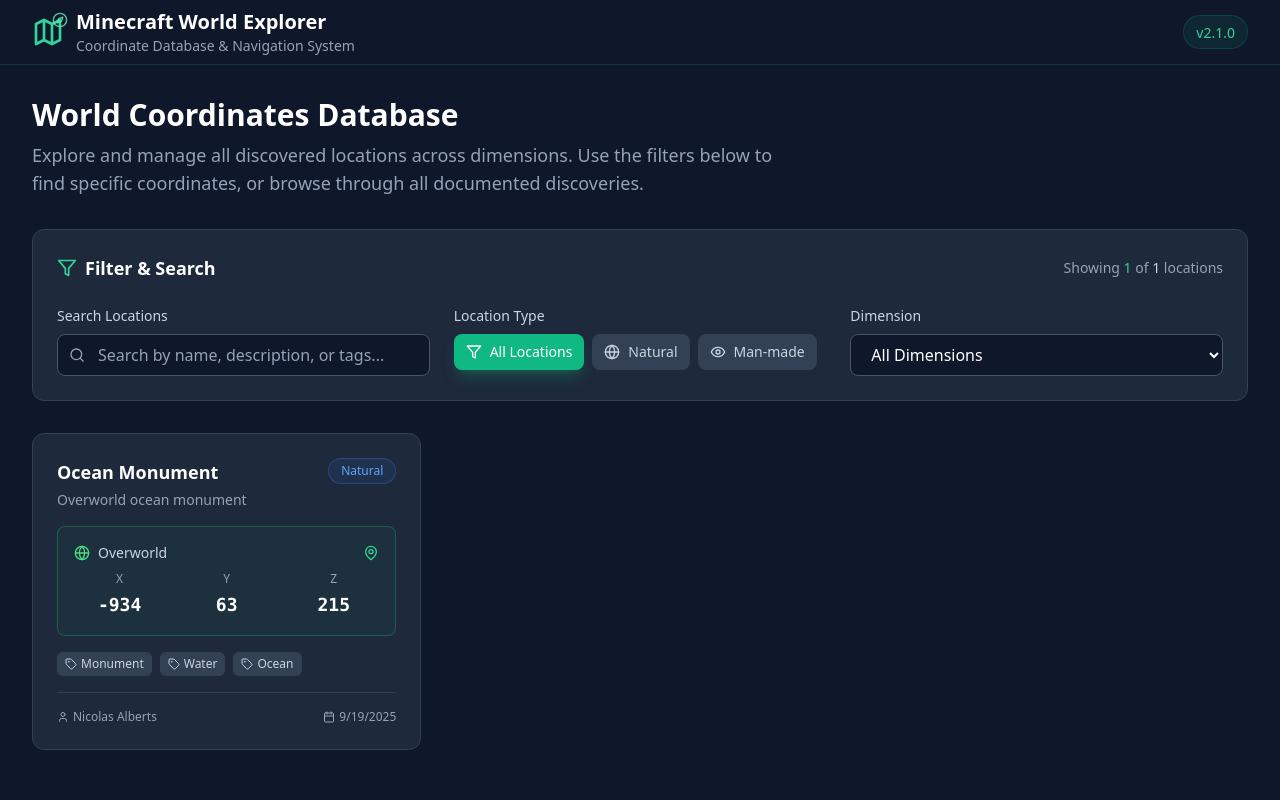
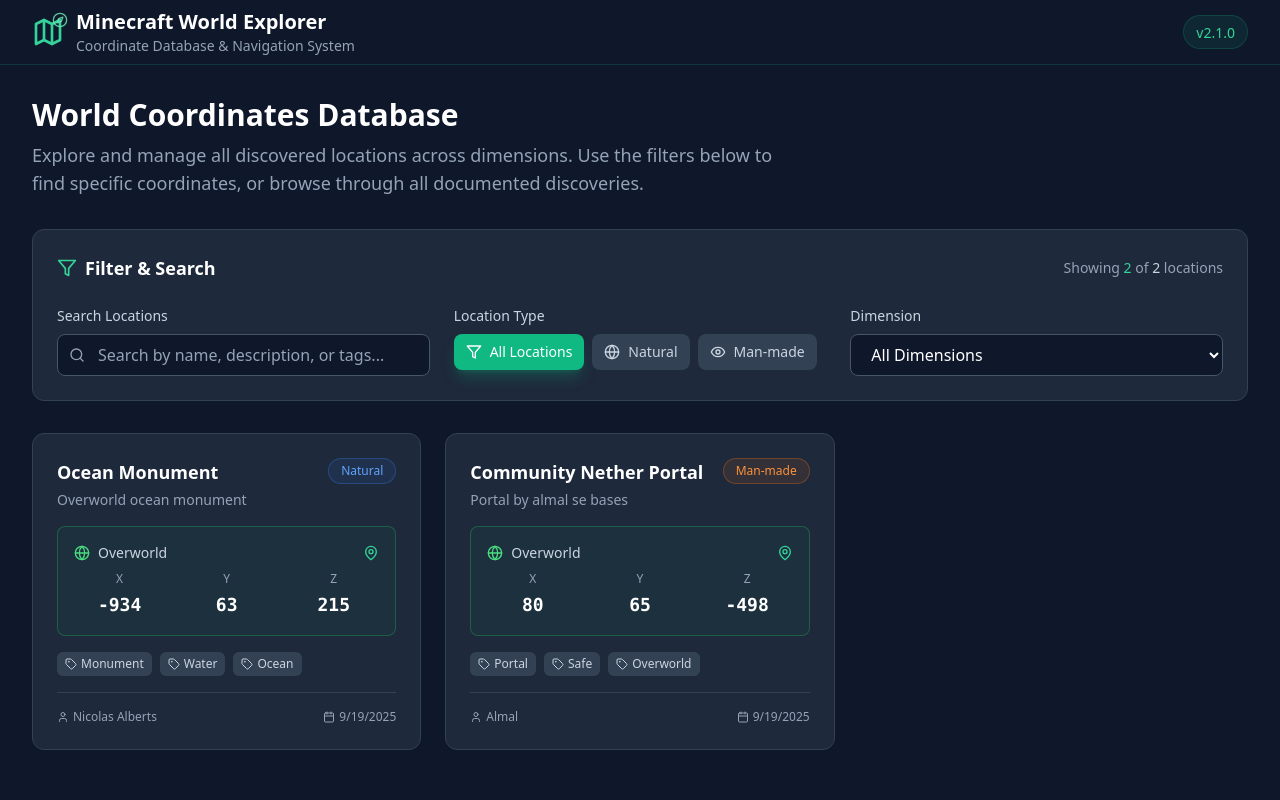
Before and after one commit to benjaminvantonder/fuhri-server-coordinates, a React (Vite) app: page / in a window 1280 px wide. Shown: the top 800 px of the page. Built offline with nearby package versions, Linux system fonts and the light colour scheme.

Commit message:
home portal

```diff
--- a/src/data/sampleCoordinates.ts
+++ b/src/data/sampleCoordinates.ts
@@ -14,4 +14,17 @@
     discoveredBy: "Nicolas Alberts",
     dateDiscovered: "2025-09-19",
   },
+  {
+    id: "2",
+    name: "Community Nether Portal",
+    description: "Portal by almal se bases",
+    x: 80,
+    y: 65,
+    z: -498,
+    dimension: "overworld",
+    type: "man-made",
+    tags: ["Portal", "Safe", "Overworld"],
+    discoveredBy: "Almal",
+    dateDiscovered: "2025-09-19",
+  },
 ];
```
